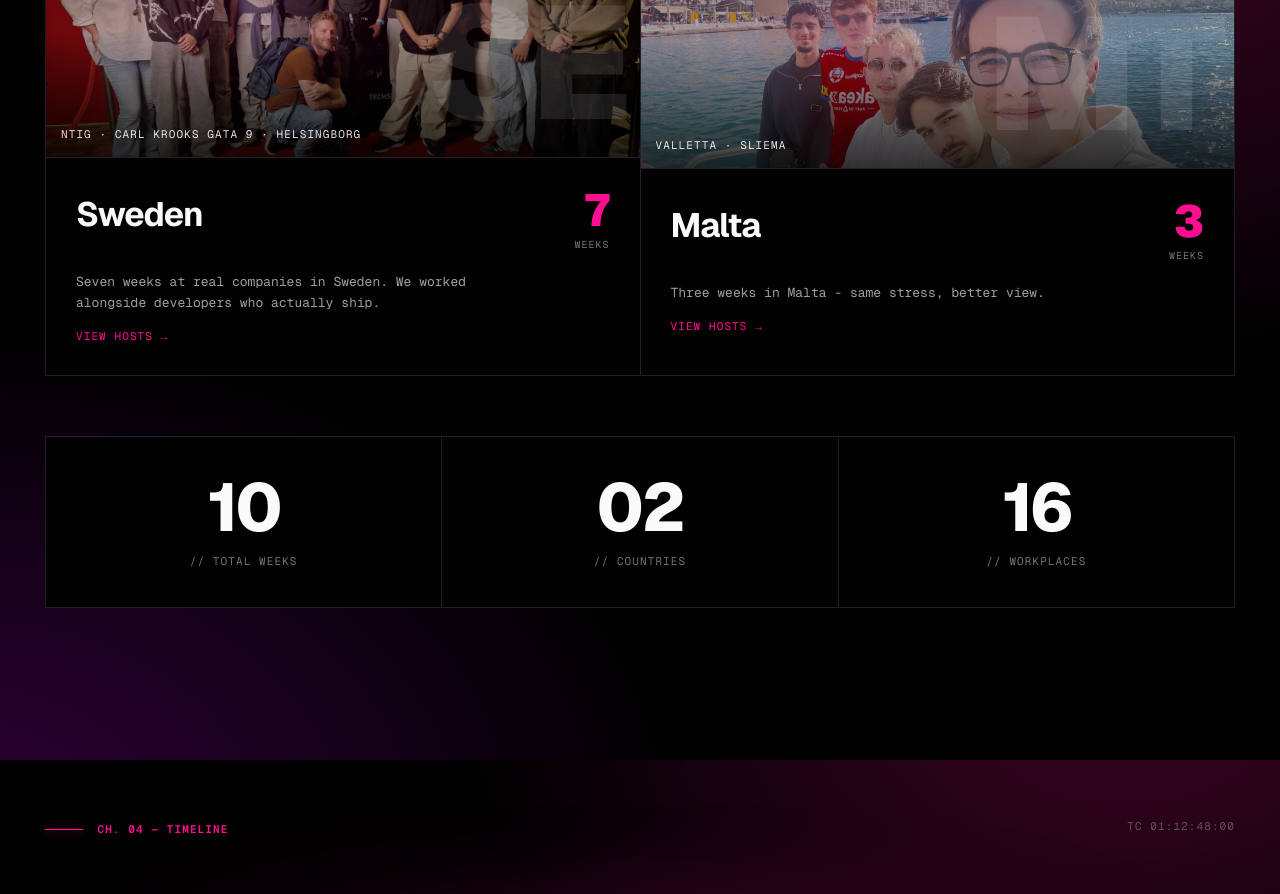
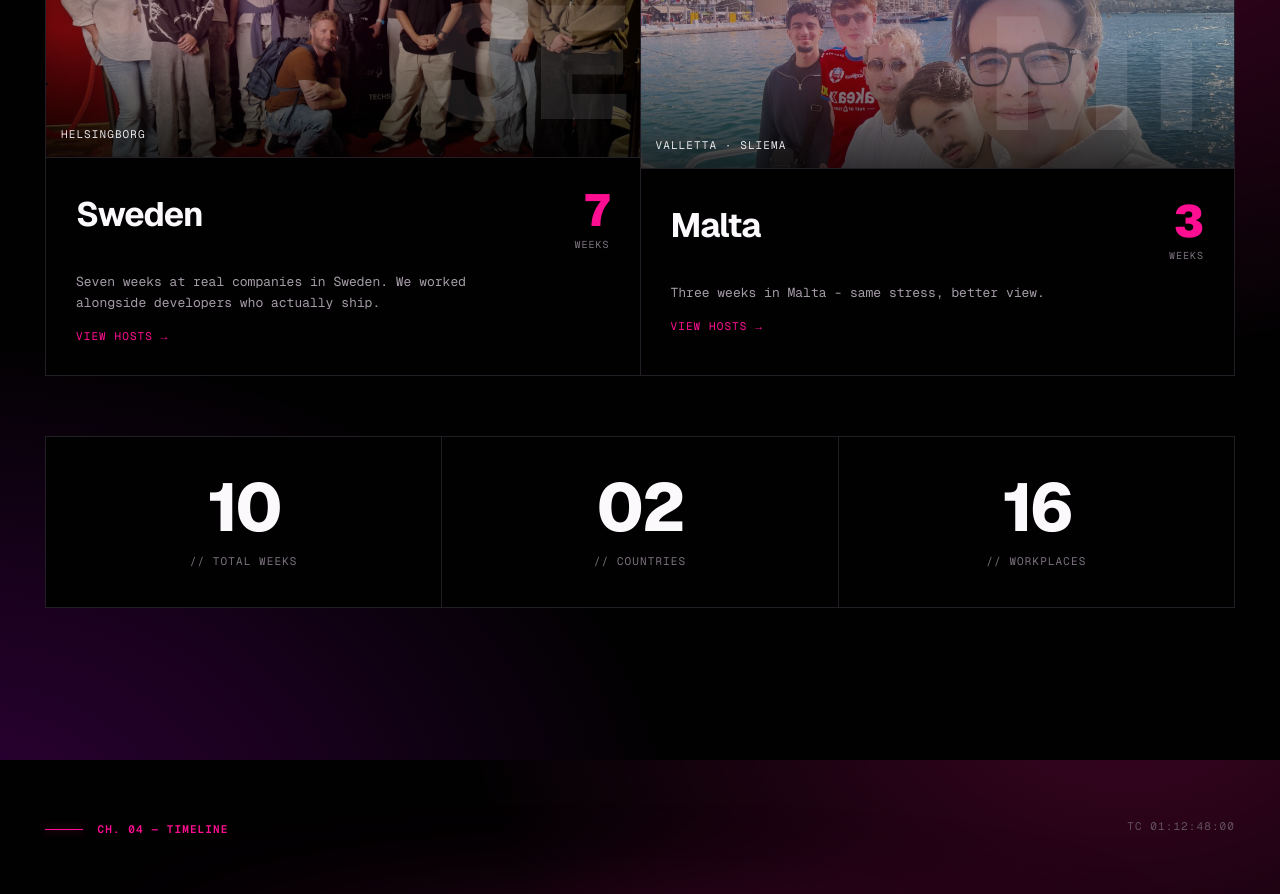
Before and after one commit to NTIG-Helsingborg/TE4_25-26_SITE, a React (Vite) app: page / in a window 1280 px wide. Shown: the part 5640-6534 px from the top of the page. Built offline with nearby package versions, Linux system fonts and the light colour scheme.

Commit message:
apl text

```diff
--- a/src/sections/AplSection.tsx
+++ b/src/sections/AplSection.tsx
@@ -29,7 +29,7 @@ export function AplSection() {
             name={strings.apl.sweden[lang]}
             weeks="7"
             weeksLabel={strings.apl.weeks[lang]}
-            tag="ntig · carl krooks gata 9 · helsingborg"
+            tag="helsingborg"
             gradient="linear-gradient(160deg, oklch(0.22 0.05 240) 0%, oklch(0.12 0.04 240) 100%)"
             photo="/photos/events/apl-sverige.jpg"
             description={
```
